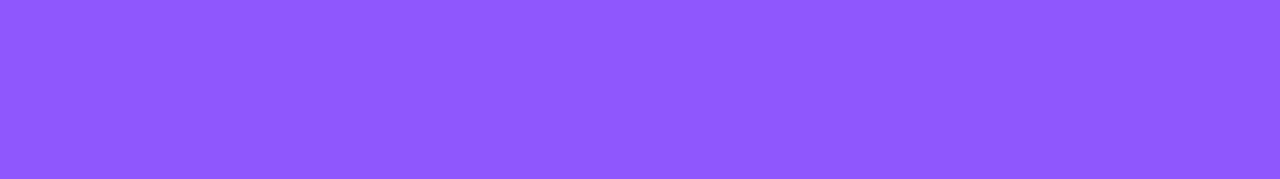
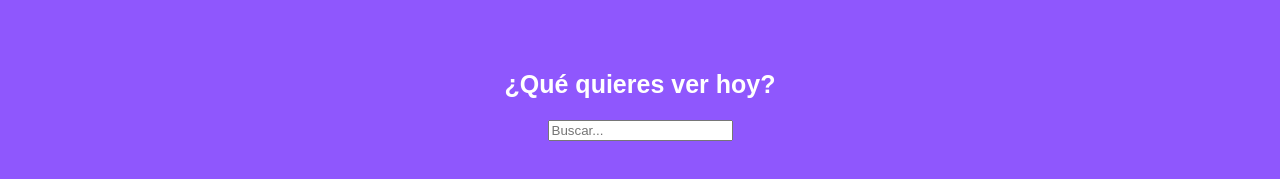
Before and after one commit to keiner-code/React-platzi, a React app: page / in a window 1280 px wide. Shown: the part 155-334 px from the top of the page. Built offline with nearby package versions, Linux system fonts and the light colour scheme.

Commit message:
Agregando el Search

```diff
--- /dev/null
+++ b/src/assets/style/components/Search.scss
@@ -0,0 +1,13 @@
+.main {
+    display: flex;
+    align-items: center;
+    justify-content: center;
+    flex-direction: column;
+    height: 300px;
+    border-radius: 0px 0px 40px 40px;
+  }
+
+  .main__title {
+    color: white;
+    font-size: 25px;
+  }
--- /dev/null
+++ b/src/components/Search.jsx
@@ -0,0 +1,11 @@
+import React from 'react';
+import '../assets/style/components/Search.scss';
+
+const Search = () => (
+    <section className="main">
+        <h2 className="main__title">¿Qué quieres ver hoy?</h2>
+    <input type="text" class="input" placeholder="Buscar..."/>
+  </section>
+);
+
+export default Search;
--- a/src/containers/App.jsx
+++ b/src/containers/App.jsx
@@ -1,10 +1,12 @@
 import React from 'react';
 import Header from '../components/Header';
 import '../assets/style/App.scss';
+import Search from '../components/Search';
 
 const App = () =>(
     <div className="App">
           <Header />
+          <Search />
     </div>
 
 );
```
Also changed, not shown: src/components/Category.jsx (added, +11 -0 lines), src/components/Carousel.jsx (added).
